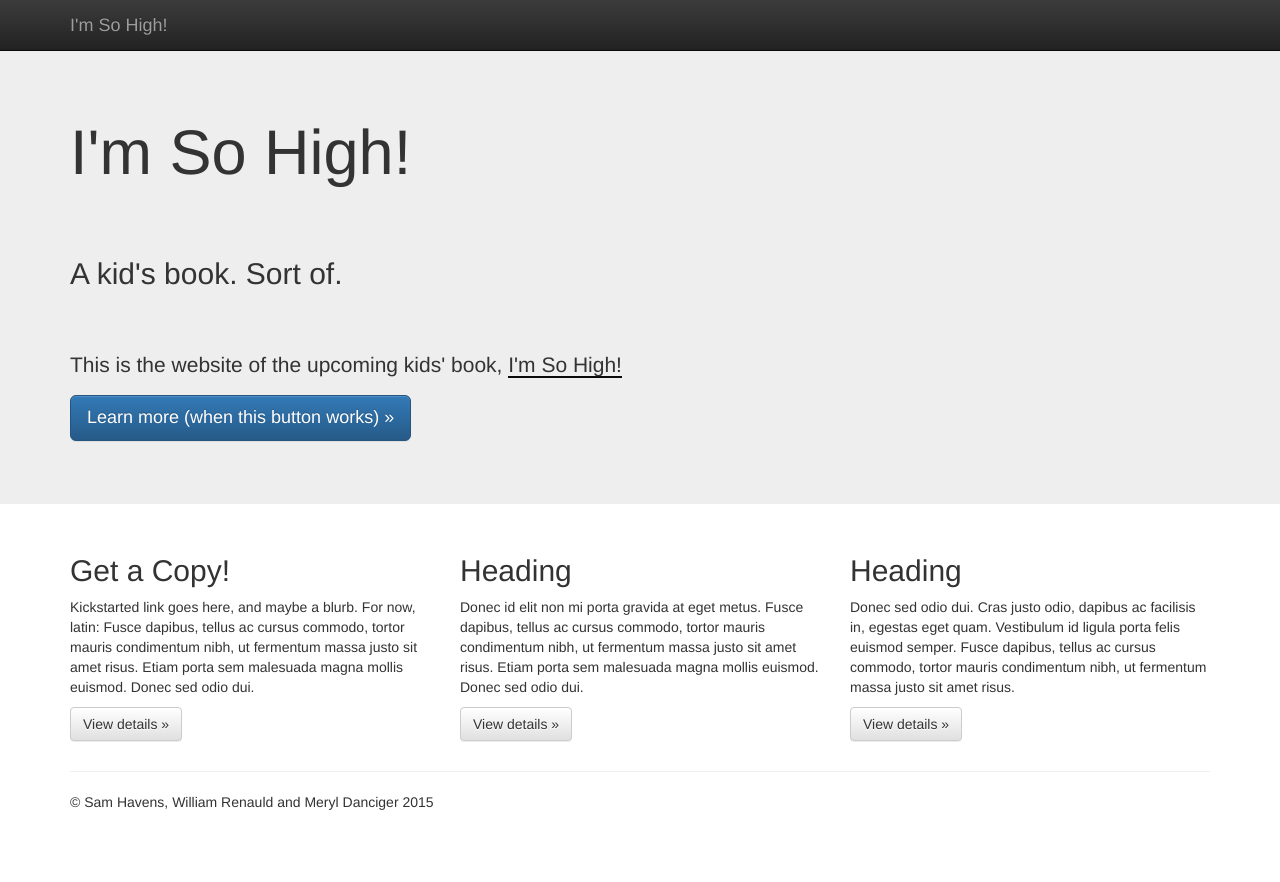
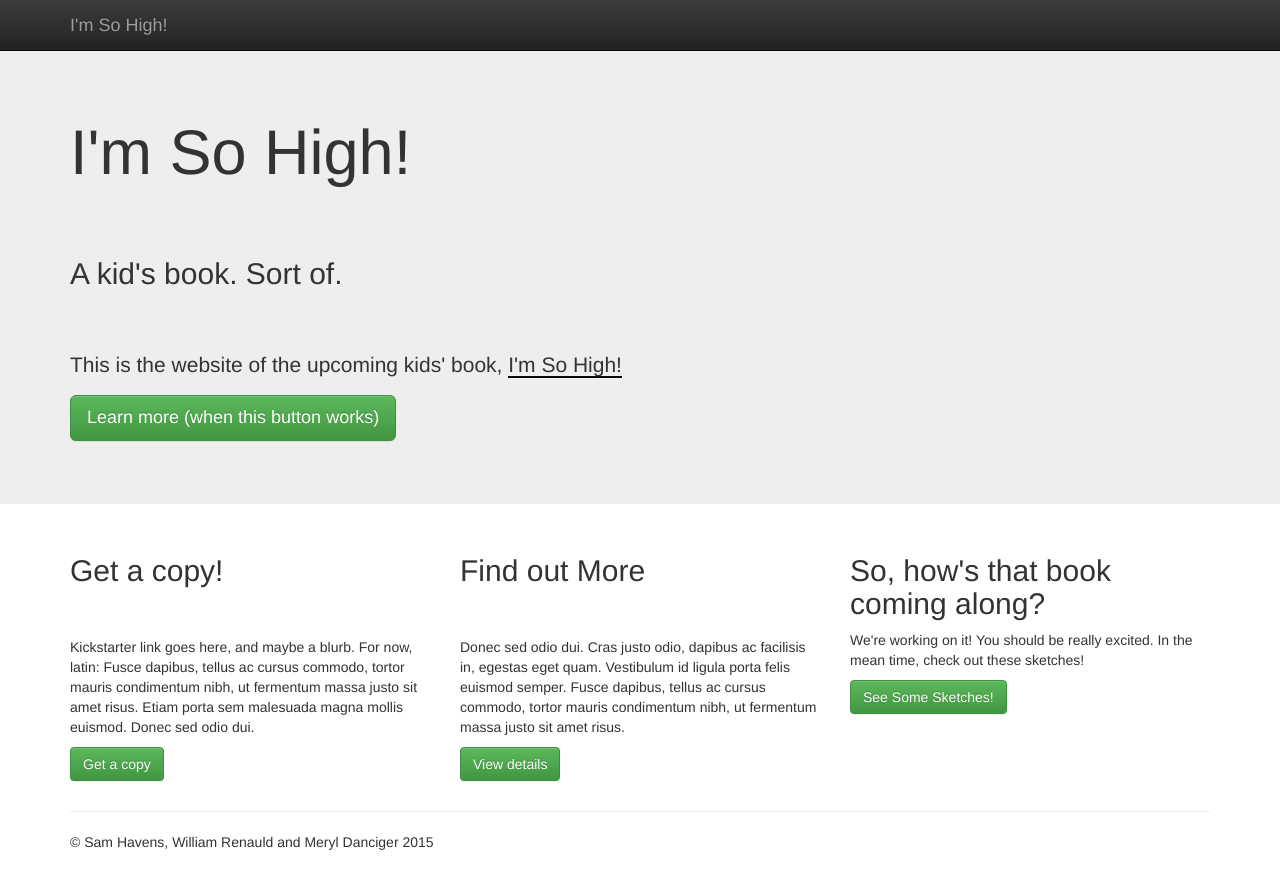
Before and after one commit to InATree/imsohigh, a plain HTML site: page index.html in a window 1280 px wide. Before the commit the page ends 842 px from the top, so only its background shows below. Drawn offline with nearby package versions, Linux system fonts and the light colour scheme.

Commit message:
basics: check

```diff
--- a/index.html
+++ b/index.html
@@ -59,7 +59,7 @@
         <!-- <p class="inline ">  ...up in a tree.</p> -->
         <h2 class="subtitle">A kid's book. Sort of.</h2>
         <p>This is the website of the upcoming kids' book, <span class="underline">I'm So High!</span></p>
-        <p><a class="btn btn-primary btn-lg" href="#" role="button">Learn more (when this button works) &raquo;</a></p>
+        <p><a class="btn btn-success btn-lg" href="#" role="button">Learn more (when this button works) </a></p>
       </div>
     </div>
 
@@ -67,20 +67,20 @@
       <!-- Example row of columns -->
       <div class="row">
         <div class="col-md-4">
-          <h2>Get a Copy!</h2>
-          <p>Kickstarted link goes here, and maybe a blurb. For now, latin: Fusce dapibus, tellus ac cursus commodo, tortor mauris condimentum nibh, ut fermentum massa justo sit amet risus. Etiam porta sem malesuada magna mollis euismod. Donec sed odio dui. </p>
-          <p><a class="btn btn-default" href="#" role="button">View details &raquo;</a></p>
+          <h2>Get a copy!</h2><br><br>
+          <p>Kickstarter link goes here, and maybe a blurb. For now, latin: Fusce dapibus, tellus ac cursus commodo, tortor mauris condimentum nibh, ut fermentum massa justo sit amet risus. Etiam porta sem malesuada magna mollis euismod. Donec sed odio dui. </p>
+          <p><a class="btn btn-success" href="#" role="button">Get a copy </a></p>
         </div>
         <div class="col-md-4">
-          <h2>Heading</h2>
-          <p>Donec id elit non mi porta gravida at eget metus. Fusce dapibus, tellus ac cursus commodo, tortor mauris condimentum nibh, ut fermentum massa justo sit amet risus. Etiam porta sem malesuada magna mollis euismod. Donec sed odio dui. </p>
-          <p><a class="btn btn-default" href="#" role="button">View details &raquo;</a></p>
+          <h2>Find out More</h2><br><br>
+          <p>Donec sed odio dui. Cras justo odio, dapibus ac facilisis in, egestas eget quam. Vestibulum id ligula porta felis euismod semper. Fusce dapibus, tellus ac cursus commodo, tortor mauris condimentum nibh, ut fermentum massa justo sit amet risus.</p>
+          <p><a class="btn btn-success" href="#" role="button">View details</a></p>
+        </div>
+        <div class="col-md-4">
+          <h2>So, how's that book coming along?</h2>
+          <p>We're working on it! You should be really excited. In the mean time, check out these sketches!</p>
+          <p><a class="btn btn-success" href="#" role="button">See Some Sketches!</a></p>
        </div>
-        <div class="col-md-4">
-          <h2>Heading</h2>
-          <p>Donec sed odio dui. Cras justo odio, dapibus ac facilisis in, egestas eget quam. Vestibulum id ligula porta felis euismod semper. Fusce dapibus, tellus ac cursus commodo, tortor mauris condimentum nibh, ut fermentum massa justo sit amet risus.</p>
-          <p><a class="btn btn-default" href="#" role="button">View details &raquo;</a></p>
-        </div>
       </div>
 
       <hr>
```
